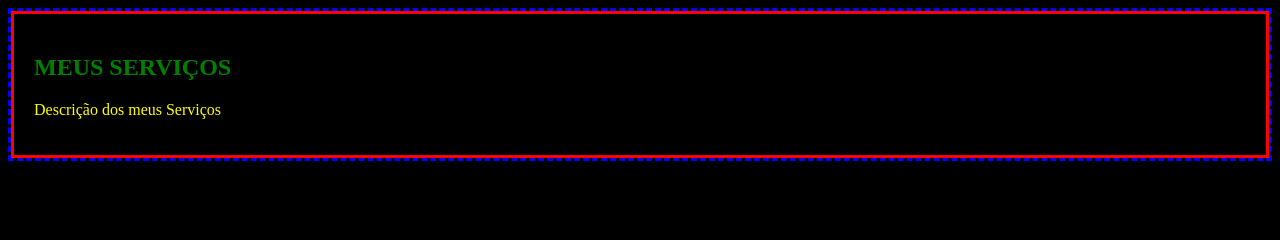
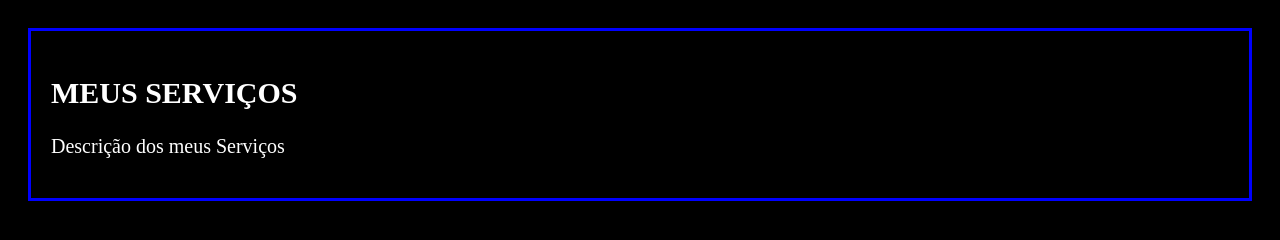
Before and after one commit to viniciusmattosrj/curso-gulp, a website: page index.html in a window 1280 px wide. Drawn offline with Linux system fonts and the light colour scheme.

Commit message:
Update Escutador e Criando SASS

```diff
--- /dev/null
+++ b/dev/assets/sass/_body.scss
@@ -0,0 +1,5 @@
+body{
+	background-color: $bg_black;
+	font-size: $font_size_20px;
+	padding: $padding_20px;
+}
--- /dev/null
+++ b/dev/assets/sass/_first.scss
@@ -0,0 +1,5 @@
+#first{
+	color: $white;
+	border: $border_3px_solid $blue;
+	padding: $padding_20px;
+}
--- /dev/null
+++ b/dev/assets/sass/_variables.scss
@@ -0,0 +1,7 @@
+$font_size_20px: 20px;
+$white: #fff;
+$padding_20px: 20px;
+$bg_black: #000;
+$green: green;
+$border_3px_solid: 3px solid;
+$blue: blue;
--- /dev/null
+++ b/dev/assets/sass/style.scss
@@ -0,0 +1,3 @@
+@import "_variables";
+@import "_body";
+@import "_first";
--- /dev/null
+++ b/dev/assets/style.scss
@@ -0,0 +1 @@
+@import "sass/style"
--- a/gulpfile.js
+++ b/gulpfile.js
@@ -1,6 +1,7 @@
 var gulp = require('gulp');
 var rename = require('gulp-rename');
 var cssmin = require('gulp-cssmin');
+var sass = require('gulp-sass');
 
 gulp.task('rolo-compressor', function(){
 	gulp.src('dev/assets/css/style.css')
@@ -9,6 +10,21 @@ gulp.task('rolo-compressor', function(){
 	.pipe(gulp.dest('prod/assets/css/'));
 });
 
+
+gulp.task('sass', function(){
+	return gulp.src('dev/assets/style.scss')
+	.pipe(sass().on('error', sass.logError))
+	.pipe(gulp.dest('dev/assets/css'));
+});
+
+/* Tarefa que monitora as alteraçẽos */
+gulp.task('prod', function(){
+	gulp.watch('dev/assets/sass/*.scss',['sass']);
+	gulp.watch('dev/assets/css/style.css',['rolo-compressor']);
+});
+
+
+/* Tarefa que monitora as alteraçẽos (escutador) */
 gulp.task('escutador', function(){
 	gulp.watch('dev/assets/css/style.css',['rolo-compressor']);
 });
--- a/package.json
+++ b/package.json
@@ -12,6 +12,7 @@
     "gulp": "^3.9.1",
     "gulp-cssmin": "^0.2.0",
     "gulp-rename": "^1.2.2",
+    "gulp-sass": "^3.1.0",
     "gulp-util": "^3.0.8"
   },
   "dependencies": {
```
Also changed, not shown: dev/assets/css/style.css, prod/assets/css/style.min.css, 1 other file.
